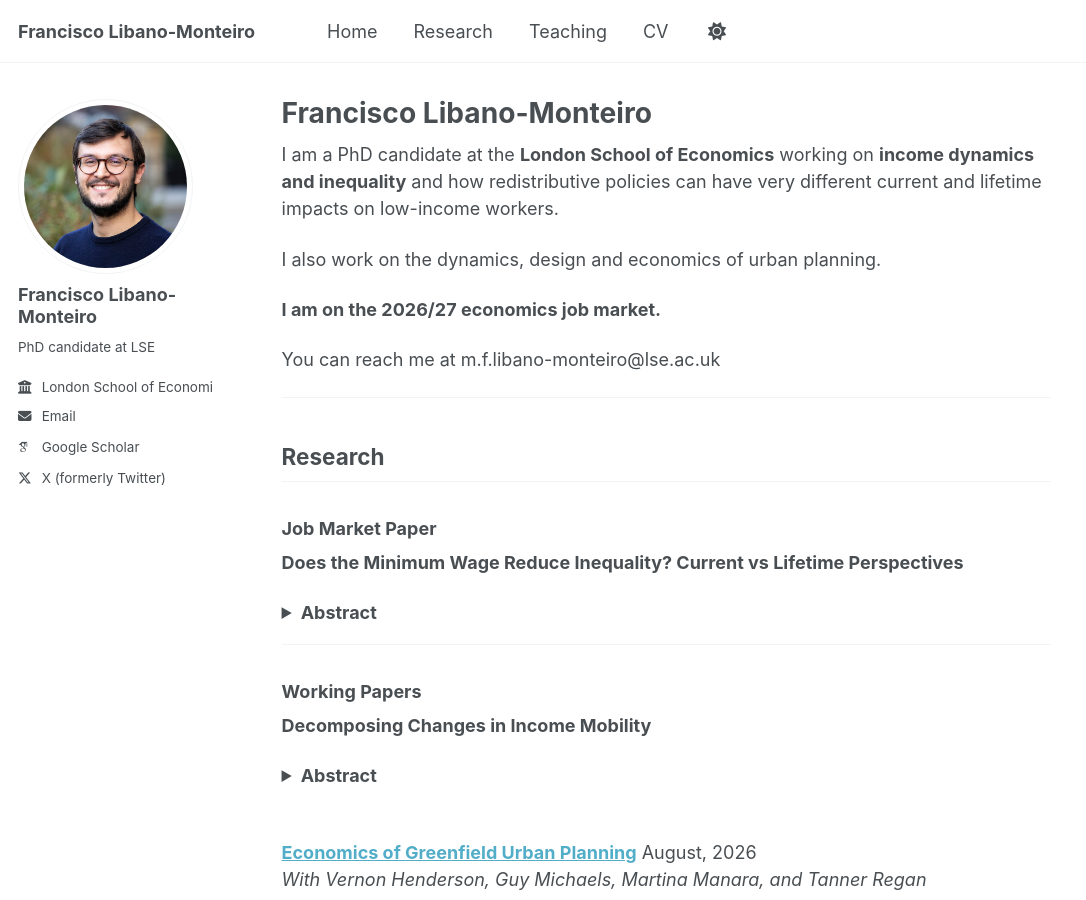
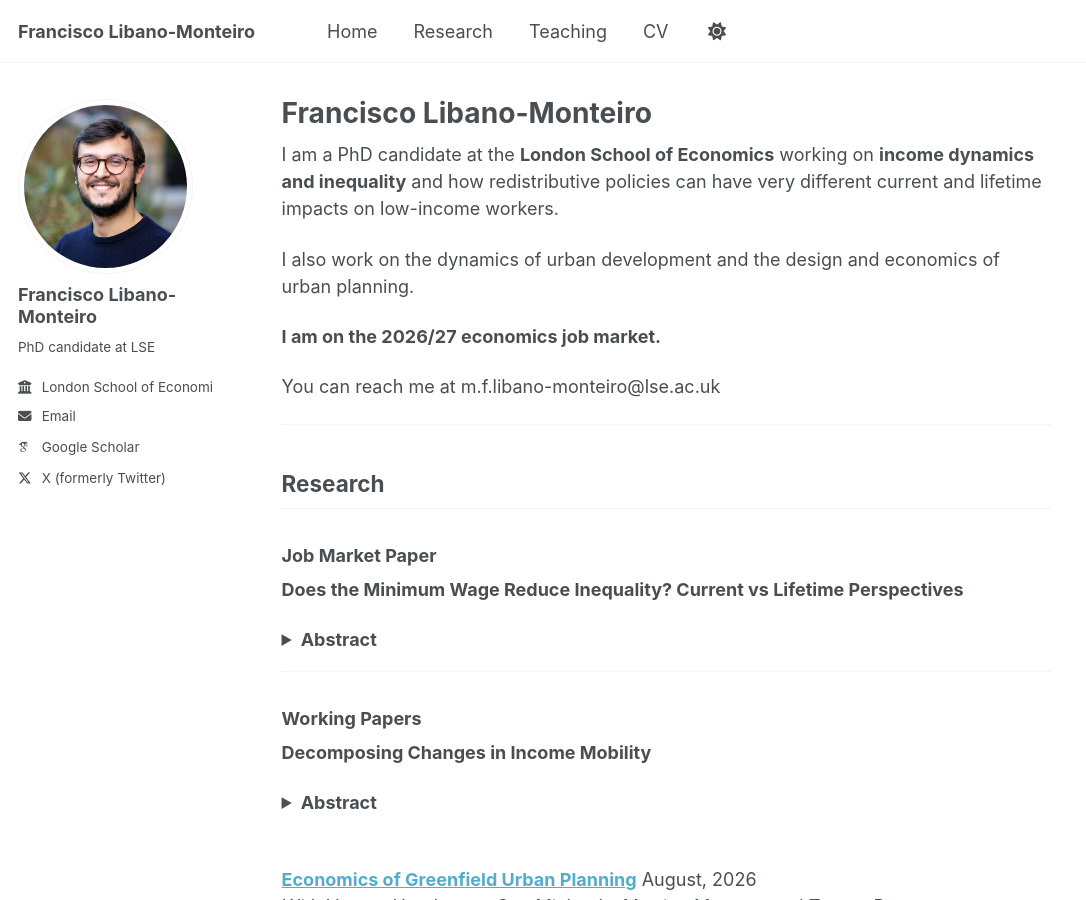
Before and after one commit to mfsdlm98/mfsdlm98.github.io, a Jekyll site: the page built from index.md, in a window 1280 px wide and 900 px high. Shown: the whole window, without its empty margins (0-1086 px from the left). Built offline with Jekyll 4.4.1, drawn with Linux system fonts in a browser that asks for light colours; some web fonts are replaced.

Commit message:
Homepage: refine urban planning sentence

```diff
--- a/index.md
+++ b/index.md
@@ -8,7 +8,7 @@ author_profile: true
 
 I am a PhD candidate at the **London School of Economics** working on **income dynamics and inequality** and how redistributive policies can have very different current and lifetime impacts on low-income workers.
 
-I also work on the dynamics, design and economics of urban planning.
+I also work on the dynamics of urban development and the design and economics of urban planning.
 
 **I am on the 2026/27 economics job market.**
 
```
